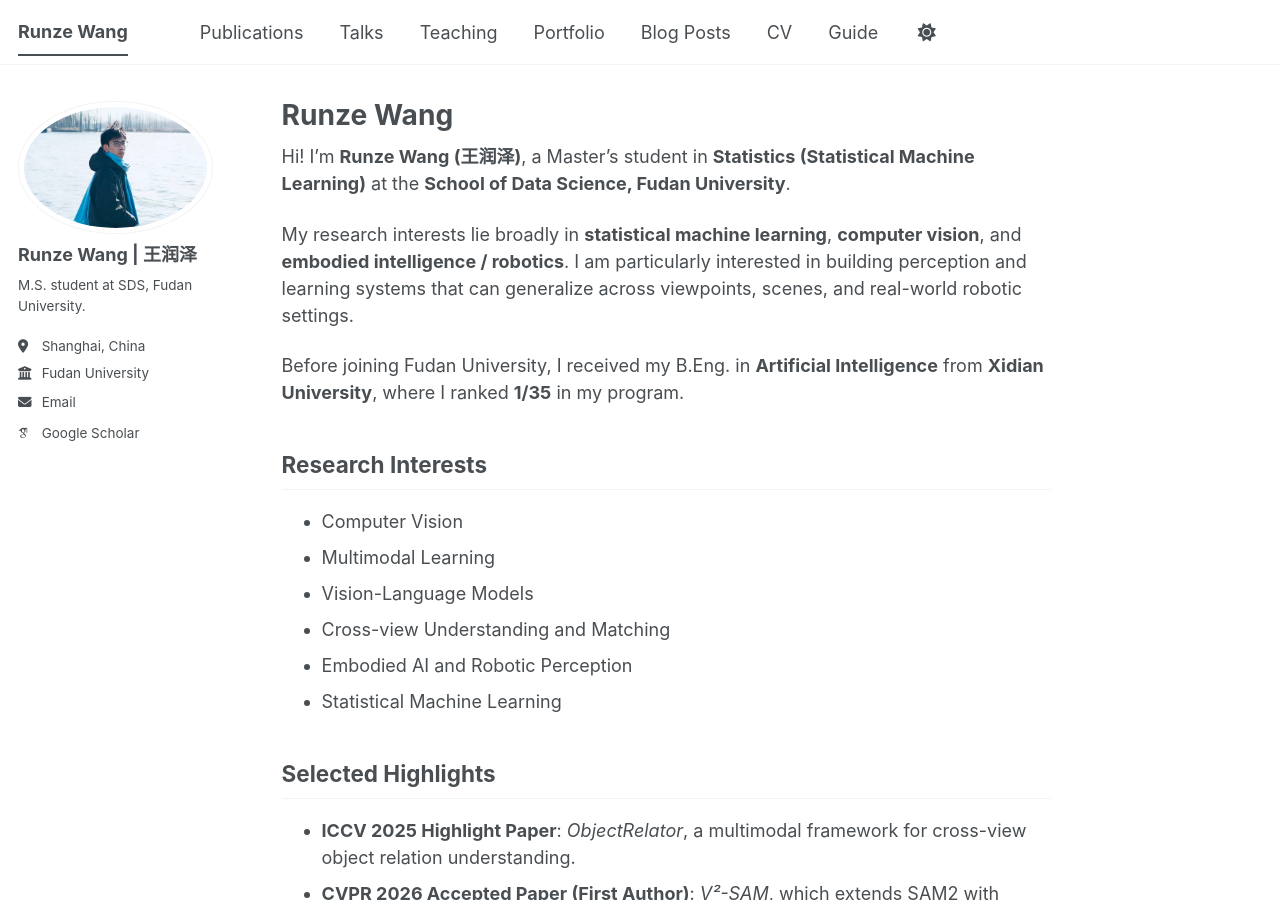
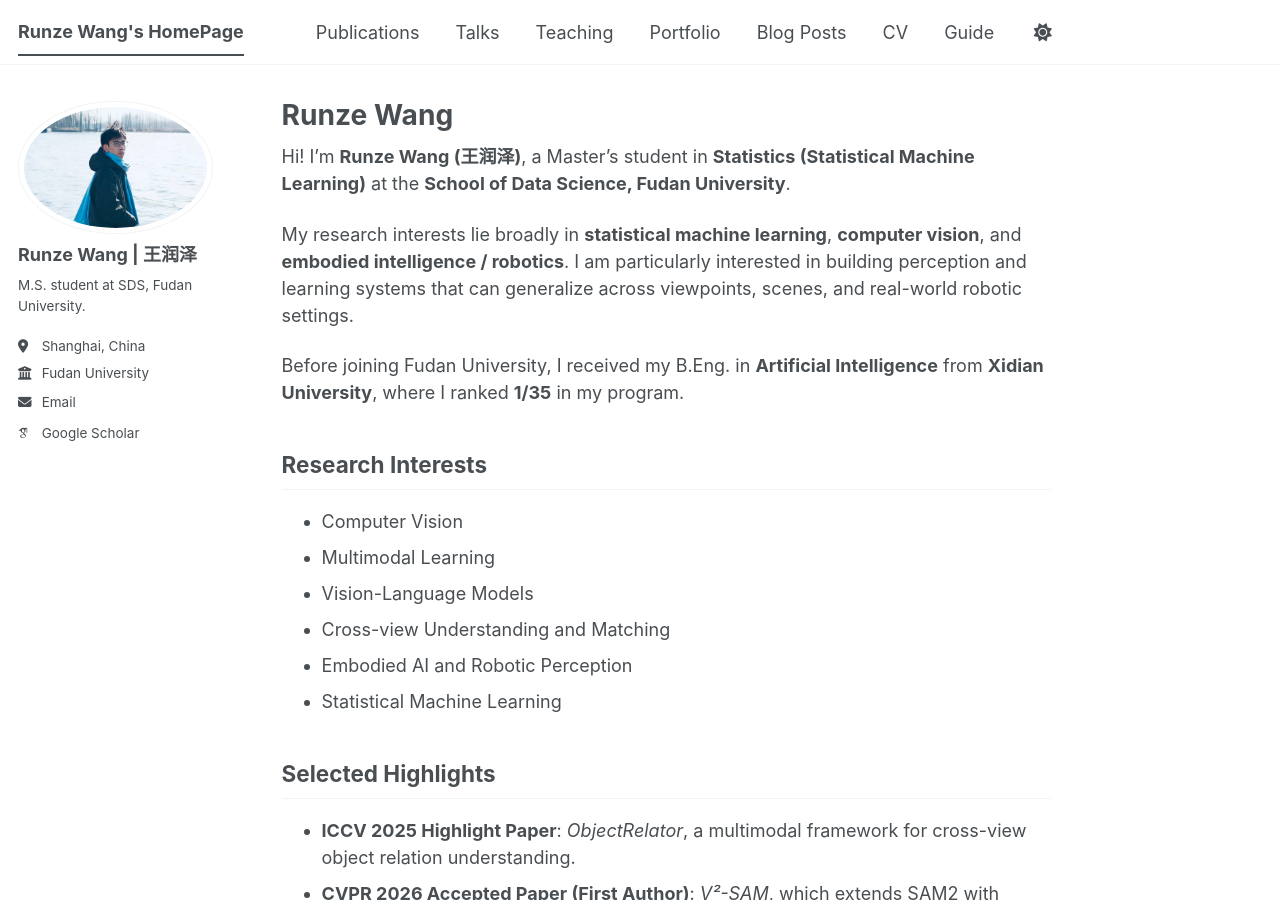
Before and after one commit to RZkiller/RZkiller.github.io, a Jekyll site: the page built from _pages/about.md, in a window 1280 px wide and 900 px high. Built offline with Jekyll 4.4.1, drawn with Linux system fonts in a browser that asks for light colours; some web fonts are replaced; a script bundle is joined from its source files by our own code; library files that are not in the unit come from our copies.

Commit message:
Update _config.yml

```diff
--- a/_config.yml
+++ b/_config.yml
@@ -9,7 +9,7 @@
 # Basic Site Settings
 locale                   : "en-US"
 site_theme               : "default" # The available themes options are "default", "air", "sunrise", "mint", "dirt" and "contrast"
-title                    : "Runze Wang"
+title                    : "Runze Wang's HomePage"
 title_separator          : "-"
 name                     : &name "Runze Wang | 王润泽"
 description              : &description "Personal homepage of Runze Wang, M.S. student at Fudan University."   # Update this with a general description of your site, this is the default if not overridden by a page
```
